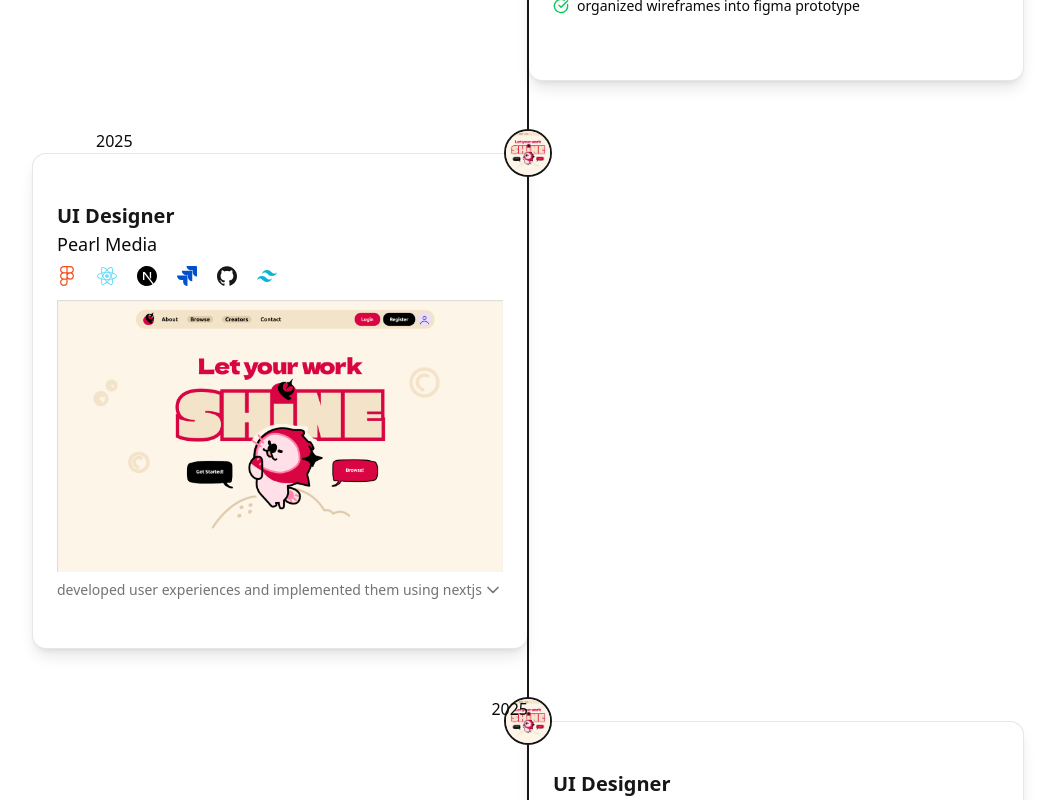
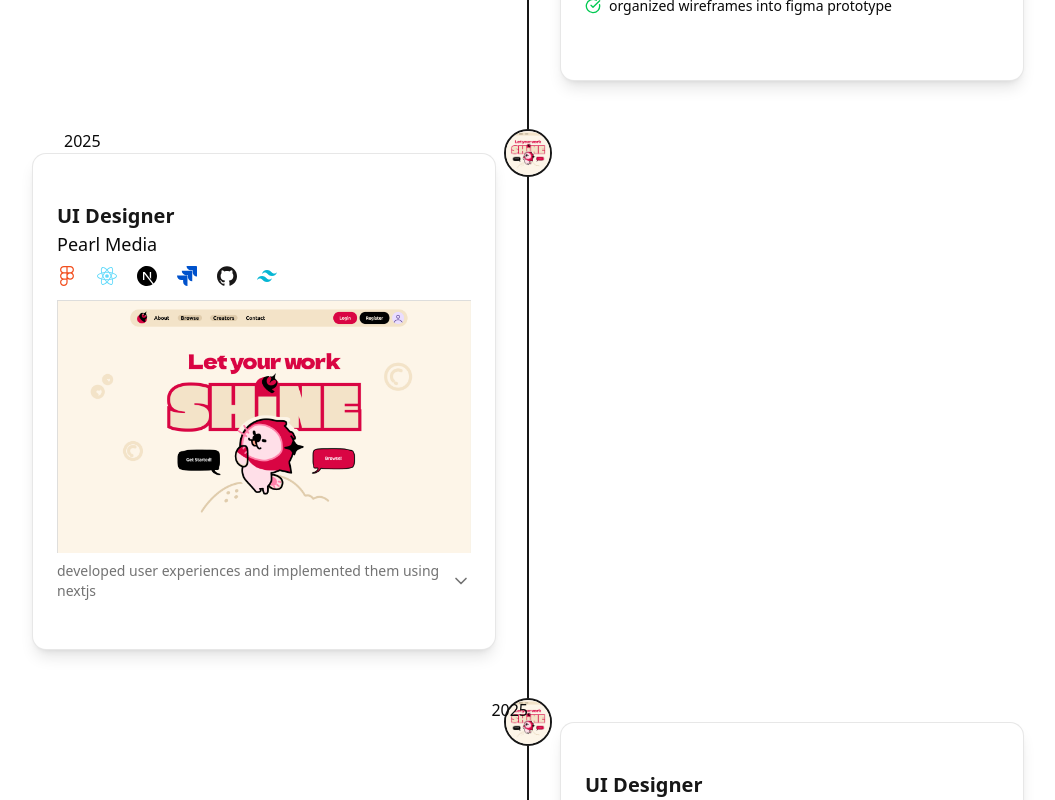
Before and after one commit to caitlinthaeler/personal-website-2, a Next.js app in the folder project/: page /home in a window 1280 px wide. Shown: the part 1580-2380 px from the top of the page, without its empty margins (112-1167 px from the left). Built offline with nearby package versions, Linux system fonts and the light colour scheme.

Commit message:
more timeline changes

```diff
--- a/project/src/app/components/timeline/timelineItem.tsx
+++ b/project/src/app/components/timeline/timelineItem.tsx
@@ -49,10 +49,13 @@ export default function TimelineItem({
   const cardMargin = isMdUp ?  (isEven ? "md:ml-auto" : "md:mr-auto") : "ml-8"
   // default origin on mobile is top-left; at md+ we keep the alternating origin
   const originClass = isMdUp ? (isEven ? "origin-top-left" : "md:origin-top-right") : "origin-top-left ml-8"
+  const childCardMargin = isMdUp ?  (isEven ? "ml-8" : "md:mr-8") : ""
 
   const flexDirection = isEven ? "flex-row" : "flex-row-reverse"
 
-    const dateClass = isMdUp ? (isEven ? "flex justify-end md:w-1/2 text-right mr-16 " : "flex justify-start md:w-1/2 text-left ml-16") : "flex justify-start md:w-full text-left ml-16 origin-top-right"
+    const dateClass = isMdUp ? (isEven ? "flex justify-end md:w-1/2 text-right mr-16 " : "flex justify-start md:w-1/2 text-left ml-8") : "flex justify-start md:w-full text-left ml-8 origin-top-right"
+
+    const dateMargin = isEven ? "ml-8" : "mr-8"
 
     const dateInitialX = isMdUp ? (isEven ? -50 : 50) : 50;
   return (
@@ -79,7 +82,10 @@ export default function TimelineItem({
             viewport={{ once: false, amount: 0.2 }}
             transition={{ duration: 0.4, delay: index * 0.1 + 0.2 }}
         >
+            <div className={dateMargin}>
                 <p >{item.period.startDate.year}</p>
+            </div>
+
 
         </motion.div>
       )}
@@ -87,7 +93,7 @@ export default function TimelineItem({
       {/* Card */}
       <div className={`flex md:w-1/2 ${cardMargin}`}>
         <motion.div
-          className={`md:w-full ${originClass}`}
+          className={`md:w-full ${originClass} ${childCardMargin}`}
           initial={{ opacity: 0, scale: 0.5, x: initialX }}
           whileInView={{ opacity: 1, scale: 1, x: 0 }}
           whileHover={{ scale: 1.01, transition: { duration: 0.2 } }}
```
